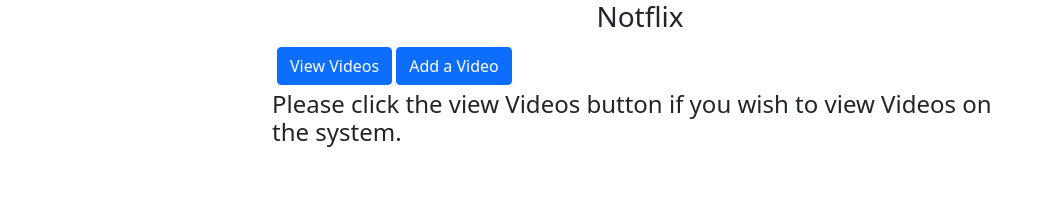
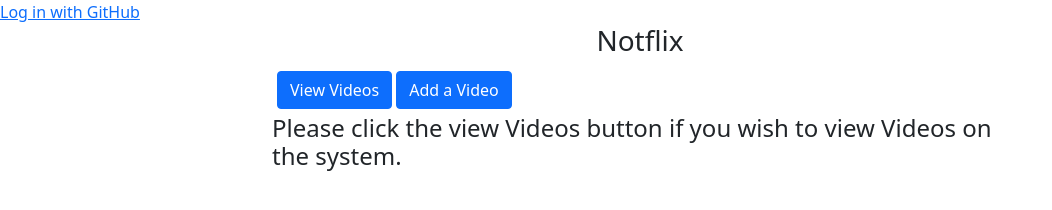
Before and after one commit to B00585717/COM682_Project, a plain HTML site: page index.html in a window 1280 px wide. Shown: the whole page, without its empty margins (0-1052 px from the left). Drawn offline with Linux system fonts and the light colour scheme.

Commit message:
added github authentication

```diff
--- a/index.html
+++ b/index.html
@@ -4,6 +4,7 @@
     <meta charset="UTF-8">
 
     <title>Notflix</title>
+    <a href="/.auth/login/github">Log in with GitHub</a>
 
       <link rel="stylesheet" type="text/css" href="CSS/bootstrap.css">
       <script type="text/javascript" src="JS/bootstrap.js"></script>
```
